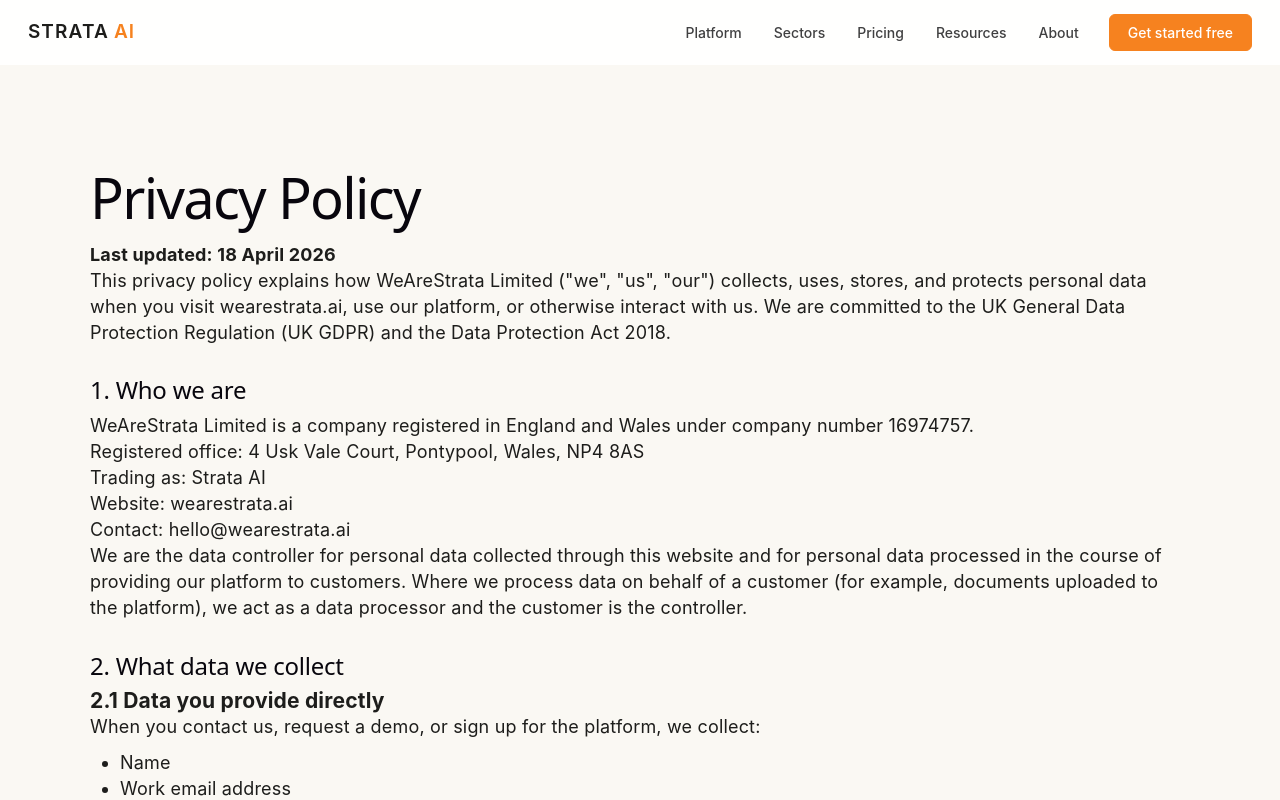
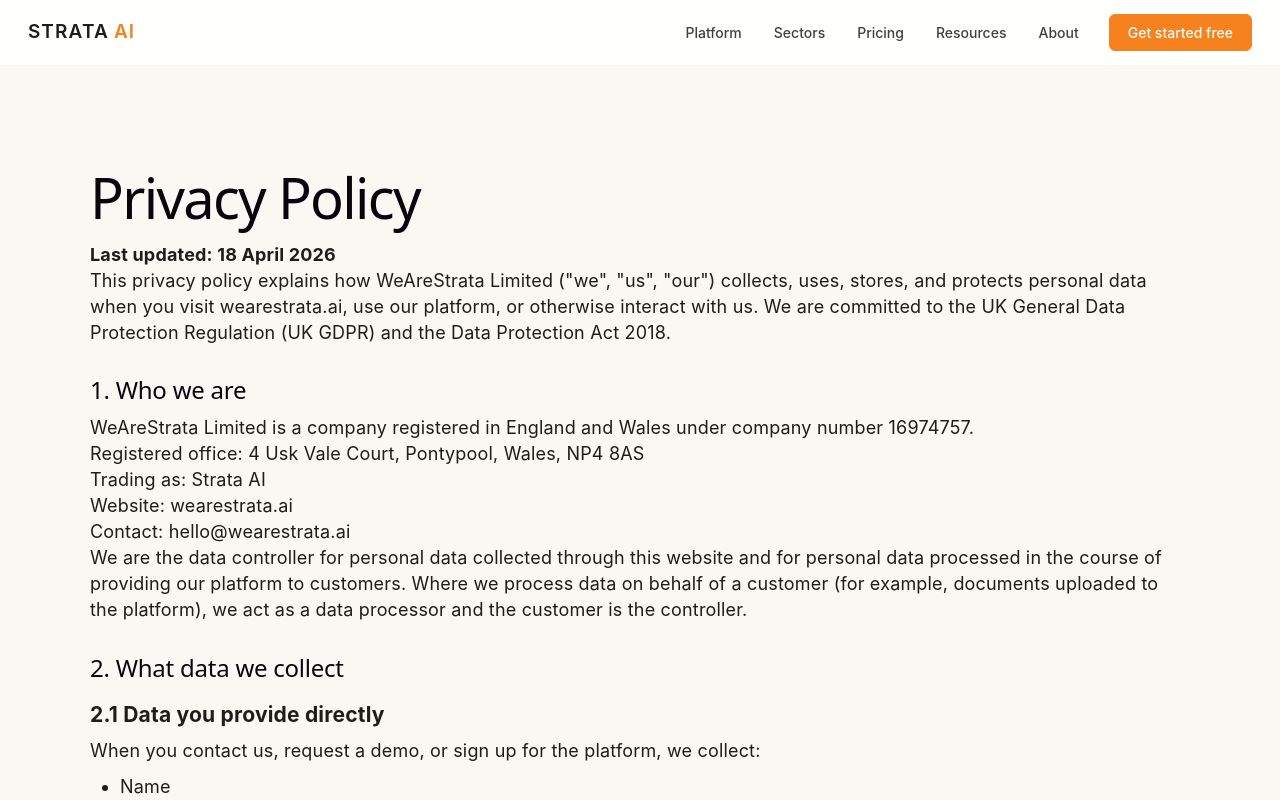
Before and after one commit to dag995/strata.ai, a React (Vite) app: page /privacy in a window 1280 px wide. Shown: the top 800 px of the page. Built offline with nearby package versions, Linux system fonts and the light colour scheme.

Commit message:
h3 styling

```diff
--- a/src/index.css
+++ b/src/index.css
@@ -143,6 +143,12 @@
 
   .legal h2 {
     margin-top:30px;
+    margin-bottom:10px;
+  }
+
+  .legal h3 {
+    margin-top:20px;
+    margin-bottom:10px;
   }
   .legal ul {
     padding:10px 0 10px 30px;
```
